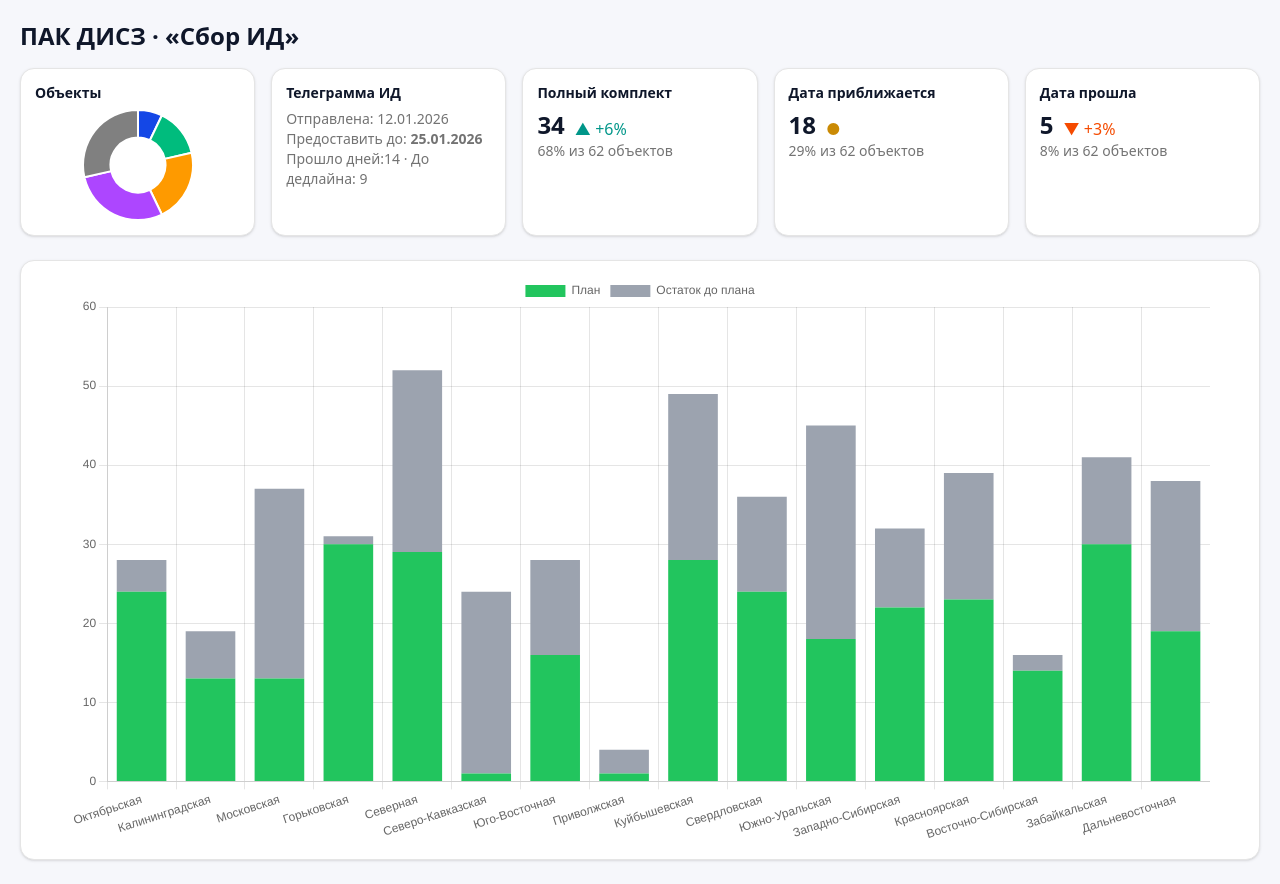
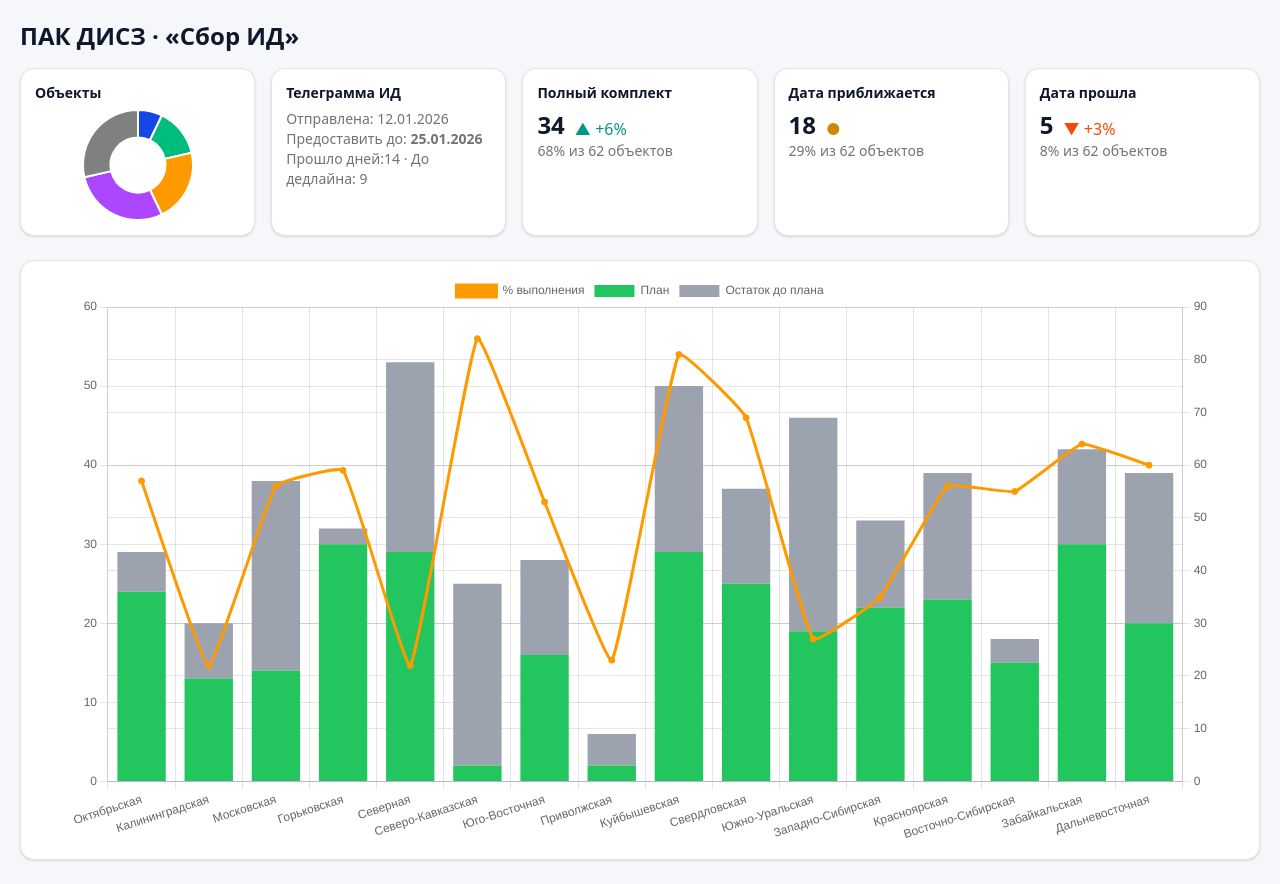
Before and after one commit to DamarooWork/dashboards, a Next.js app: page /sbor-id in a window 1280 px wide. Built offline with nearby package versions, Linux system fonts and the light colour scheme.

Commit message:
feat(sbor-id page): add line to chart

```diff
--- a/src/shared/components/card.tsx
+++ b/src/shared/components/card.tsx
@@ -21,7 +21,7 @@ export function Card({
     <div
       className={cn(
         className,
-        'rounded-xl bg-card border border-border overflow-hidden p-3.5 shadow  min-h-42   flex flex-col '
+        'rounded-xl bg-card border border-border overflow-hidden p-3.5 shadow  min-h-42   flex flex-col  '
       )}
     >
       {title && <h3 className="font-extrabold mb-1.5 text-sm">{title}</h3>}
--- a/src/shared/components/sbor-id/cards/index.tsx
+++ b/src/shared/components/sbor-id/cards/index.tsx
@@ -10,9 +10,8 @@ export function Cards() {
       <Card title="Объекты">
         <div className=" flex-1 overflow-hidden self-center">
           <Doughnut
-            className=""
             data={{
-              labels: ['Серверы', 'Каналы', 'Участники', 'Сообщения', ''],
+              labels: ['КРН', 'КРС', 'РС', 'РП', 'Всего'],
               datasets: [
                 {
                   data: [10, 20, 30, 40, 40],
--- a/src/shared/components/sbor-id/dashboard/chart.tsx
+++ b/src/shared/components/sbor-id/dashboard/chart.tsx
@@ -7,10 +7,23 @@ import {
   Title,
   Tooltip,
   Legend,
+  LineElement,
+  LineController,
+  PointElement,
 } from 'chart.js'
-import { Bar } from 'react-chartjs-2'
+import { Chart } from 'react-chartjs-2'
 
-ChartJS.register(CategoryScale, LinearScale, BarElement, Title, Tooltip, Legend)
+ChartJS.register(
+  CategoryScale,
+  LinearScale,
+  BarElement,
+  LineController,
+  LineElement,
+  PointElement,
+  Title,
+  Tooltip,
+  Legend
+)
 
 export const options = {
   plugins: {
@@ -25,6 +38,10 @@ export const options = {
     },
     y: {
       stacked: true,
+    },
+    y1: {
+      type: 'linear' as const,
+      position: 'right' as const,
     },
   },
 }
@@ -53,16 +70,30 @@ export const data = {
   datasets: [
     {
       label: 'План',
-      data: labels.map(() => faker.number.int({ min: 0, max: 30 })),
+      data: labels.map(() => faker.number.int({ min: 1, max: 30 })),
       backgroundColor: 'rgb(34 197 94)',
+      order: 1,
     },
     {
       label: 'Остаток до плана',
-      data: labels.map(() => faker.number.int({ min: 0, max: 30 })),
+      data: labels.map(() => faker.number.int({ min: 1, max: 30 })),
       backgroundColor: 'rgb(156 163 175)',
+      order: 2,
+    },
+    {
+      label: '% выполнения',
+      type: 'line' as const,
+      data: labels.map(() => faker.number.int({ min: 1, max: 100 })),
+      backgroundColor: 'oklch(0.769 0.188 70.08)',
+      borderColor: 'oklch(0.769 0.188 70.08)',
+
+      fill: false,
+      tension: 0.1,
+      yAxisID: 'y1',
+      order: 0,
     },
   ],
 }
-export default function Chart() {
-  return <Bar options={options} data={data} />
+export default function ChartComponent() {
+  return <Chart type="bar" options={options} data={data} />
 }
```
